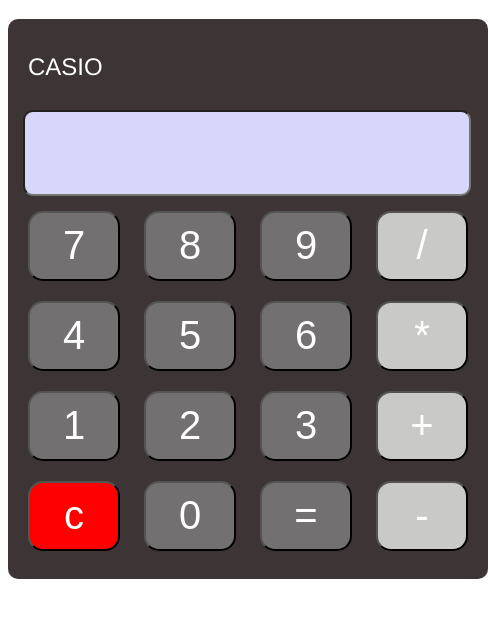
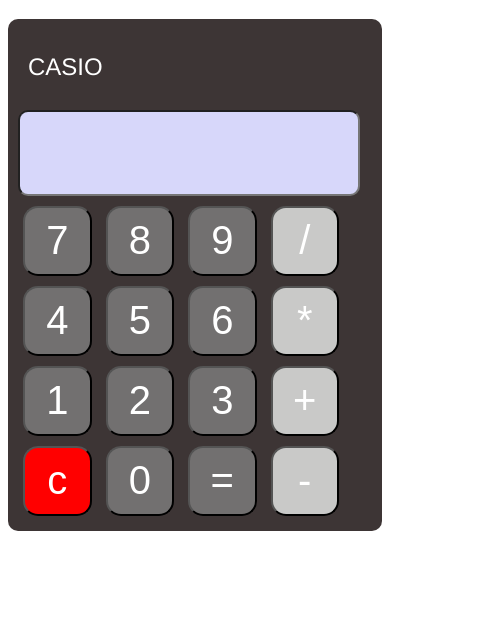
Before and after one commit to Harithapnaircoder/calculator, a plain HTML site: page index.html in a window 390 px wide. Shown: the part 61-678 px from the top of the page, 488 px wide, since content can reach past the window. Drawn offline with Linux system fonts and the light colour scheme.

Commit message:
Made calculator responsive

```diff
--- a/style.css
+++ b/style.css
@@ -1,44 +1,56 @@
-h1{
+h1 {
     text-align: center;
 }
-.container{
-    width: 460px;
-    height: 540px;
-    background-color: rgb(61, 53, 53);
+
+.container {
+    max-width: 460px;
     margin: auto;
     padding: 10px;
     border-radius: 10px;
+    background-color: rgb(61, 53, 53);
 }
-p{
+
+p {
     margin-left: 10px;
     color: white;
     font-size: 1.5rem;
-    font-family: 'Franklin Gothic Medium', 'Arial Narrow', Arial, sans-serif
+    font-family: 'Franklin Gothic Medium', 'Arial Narrow', Arial, sans-serif;
 }
-#screen{
-background-color: rgb(215, 215, 250);
-height: 80px;
-width: 440px;
-margin: 5px;
-font-size: 4rem;
-text-align: right;
-border-radius: 10px;
+
+#screen {
+    background-color: rgb(215, 215, 250);
+    height: 80px;
+    width: calc(100% - 20px);
+    margin: 5px auto;
+    font-size: 4rem;
+    text-align: right;
+    border-radius: 10px;
 }
-.button{
+
+.buttons {
+    display: flex;
+    flex-wrap: wrap;
+    justify-content: space-between;
+}
+
+.button {
     background-color: rgb(114, 112, 112);
     color: white;
-    width: 92px;
+    width: calc(25% - 20px);
     height: 70px;
     font-size: 2.5rem;
-    margin: 10px;
+    margin: 5px;
     border-radius: 15px;
 }
-.clear{
+
+.clear {
     background-color: red;
 }
-.operator{
+
+.operator {
     background-color: rgb(201, 201, 200);
 }
-.button:hover{
+
+.button:hover {
     border: 5px solid greenyellow;
 }
```
